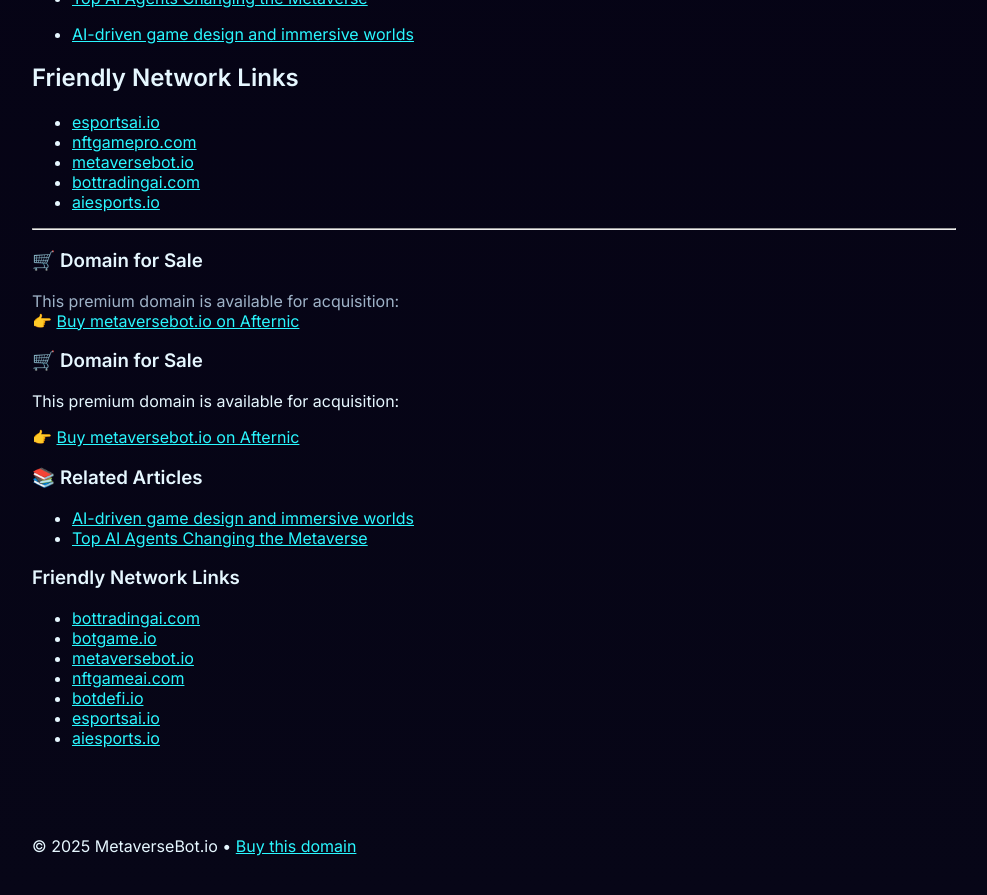
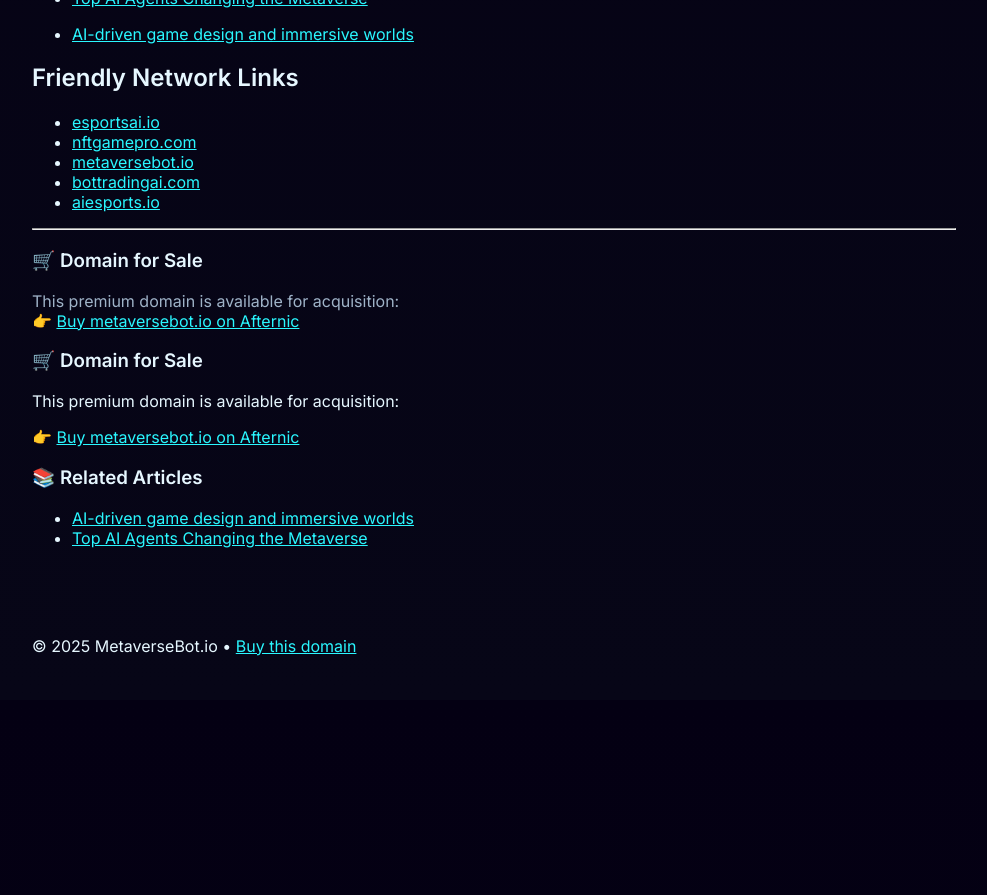
Before and after one commit to binh1994/metaversebot.io, a Jekyll site: the page built from _posts/2025-10-27-virtual-finance-and-decentralized-social-spaces.md, in a window 1280 px wide and 900 px high, scrolled down 1348 px. Shown: the top 895 px of the window, without its empty margins (146-1133 px from the left). Built offline with Jekyll 4.4.1, drawn with Linux system fonts in a browser that asks for light colours; after the commit the page ends 2048 px from its top, so only the background shows below that.

Commit message:
Update post.html

```diff
--- a/_layouts/post.html
+++ b/_layouts/post.html
@@ -12,7 +12,7 @@
 
   {% if page.image %}
   <div class="post-image">
-    <img src="{{ page.image | prepend: '/assets/images/' }}" alt="{{ page.title }}" loading="lazy">
+    <img src="{{ page.image | relative_url }}" alt="{{ page.title }}" loading="lazy">
   </div>
   {% endif %}
 
@@ -24,7 +24,7 @@
     <h3>🛒 Domain for Sale</h3>
     <p>This premium domain is available for acquisition:</p>
     <p>
-      👉 <a href="https://afternic.com/domain/metaversebot.io" target="_blank">
+      👉 <a href="https://afternic.com/domain/metaversebot.io" target="_blank" class="buy-link">
         Buy metaversebot.io on Afternic
       </a>
     </p>
@@ -40,18 +40,4 @@
       {% endfor %}
     </ul>
   </section>
-
 </article>
-
-<footer class="footer-links">
-  <h3>Friendly Network Links</h3>
-  <ul>
-    <li><a href="https://bottradingai.com" target="_blank">bottradingai.com</a></li>
-    <li><a href="https://botgame.io" target="_blank">botgame.io</a></li>
-    <li><a href="https://metaversebot.io" target="_blank">metaversebot.io</a></li>
-    <li><a href="https://nftgameai.com" target="_blank">nftgameai.com</a></li>
-    <li><a href="https://botdefi.io" target="_blank">botdefi.io</a></li>
-    <li><a href="https://esportsai.io" target="_blank">esportsai.io</a></li>
-    <li><a href="https://aiesports.io" target="_blank">aiesports.io</a></li>
-  </ul>
-</footer>
```
